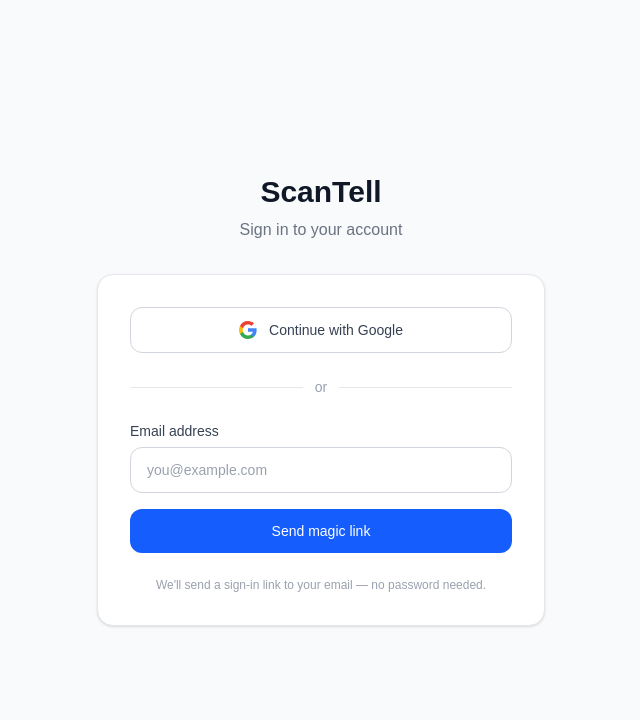
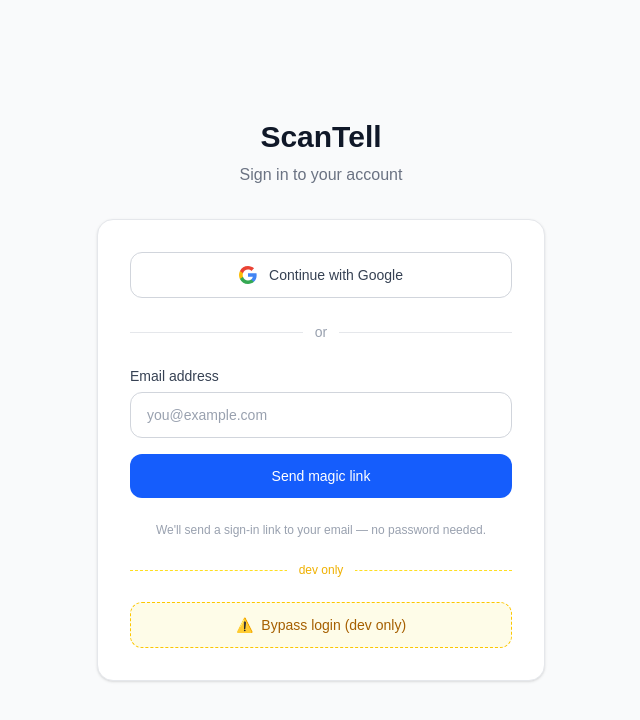
Before and after one commit to joelchoong/ScanTell, a Next.js app in the folder scantell/: page /login in a window 1280 px wide. Shown: the top 720 px of the page, without its empty margins (319-959 px from the left). Built offline with nearby package versions, Linux system fonts and the light colour scheme; no server answers.

Commit message:
devbypass

```diff
--- a/scantell/src/app/login/page.tsx
+++ b/scantell/src/app/login/page.tsx
@@ -101,6 +101,38 @@
           <p className="text-center text-xs text-gray-400">
             We&apos;ll send a sign-in link to your email — no password needed.
           </p>
+
+          {/* ⚠️ DEV ONLY — remove this block before production */}
+          {process.env.NODE_ENV !== "production" && (
+            <>
+              <div className="relative">
+                <div className="absolute inset-0 flex items-center">
+                  <div className="w-full border-t border-dashed border-yellow-300" />
+                </div>
+                <div className="relative flex justify-center text-xs">
+                  <span className="px-3 bg-white text-yellow-500 font-medium">
+                    dev only
+                  </span>
+                </div>
+              </div>
+
+              <form
+                action={async () => {
+                  "use server";
+                  await signIn("dev-bypass", { redirectTo: callbackUrl });
+                }}
+              >
+                <button
+                  type="submit"
+                  className="w-full flex items-center justify-center gap-2 px-4 py-3 border border-dashed border-yellow-400 rounded-xl text-sm font-medium text-yellow-700 bg-yellow-50 hover:bg-yellow-100 transition-colors"
+                >
+                  <span>⚠️</span>
+                  Bypass login (dev only)
+                </button>
+              </form>
+            </>
+          )}
+          {/* ⚠️ END DEV ONLY */}
         </div>
       </div>
     </div>
--- a/scantell/src/auth.ts
+++ b/scantell/src/auth.ts
@@ -1,11 +1,38 @@
 import NextAuth from "next-auth";
 import Google from "next-auth/providers/google";
 import Nodemailer from "next-auth/providers/nodemailer";
+import Credentials from "next-auth/providers/credentials";
 import { PrismaAdapter } from "@auth/prisma-adapter";
 import { prisma } from "@/lib/prisma";
 
+// ⚠️ DEV ONLY — remove this block before going to production
+const devBypassProvider = Credentials({
+  id: "dev-bypass",
+  name: "Dev Bypass",
+  credentials: {},
+  async authorize() {
+    if (process.env.NODE_ENV === "production") return null;
+
+    // Find or create a persistent dev test user in the DB
+    const devUser = await prisma.user.upsert({
+      where: { email: "dev@localhost" },
+      update: {},
+      create: {
+        email: "dev@localhost",
+        name: "Dev User",
+        emailVerified: new Date(),
+      },
+    });
+
+    return { id: devUser.id, email: devUser.email, name: devUser.name };
+  },
+});
+// ⚠️ END DEV ONLY
+
 export const { handlers, auth, signIn, signOut } = NextAuth({
   adapter: PrismaAdapter(prisma),
+  // Credentials provider requires JWT strategy
+  session: { strategy: "jwt" },
   providers: [
     Google({
       clientId: process.env.AUTH_GOOGLE_ID!,
@@ -22,6 +49,8 @@
       },
       from: process.env.EMAIL_FROM,
     }),
+    // ⚠️ DEV ONLY — remove before production
+    ...(process.env.NODE_ENV !== "production" ? [devBypassProvider] : []),
   ],
   pages: {
     signIn: "/login",
@@ -29,8 +58,16 @@
     error: "/auth-error",
   },
   callbacks: {
-    session({ session, user }) {
-      session.user.id = user.id;
+    async jwt({ token, user }) {
+      if (user) {
+        token.id = user.id;
+      }
+      return token;
+    },
+    async session({ session, token }) {
+      if (token?.id) {
+        session.user.id = token.id as string;
+      }
       return session;
     },
   },
```
